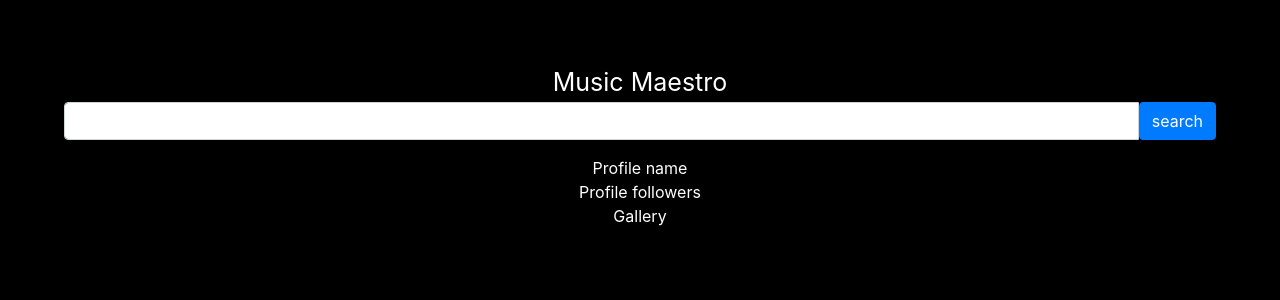
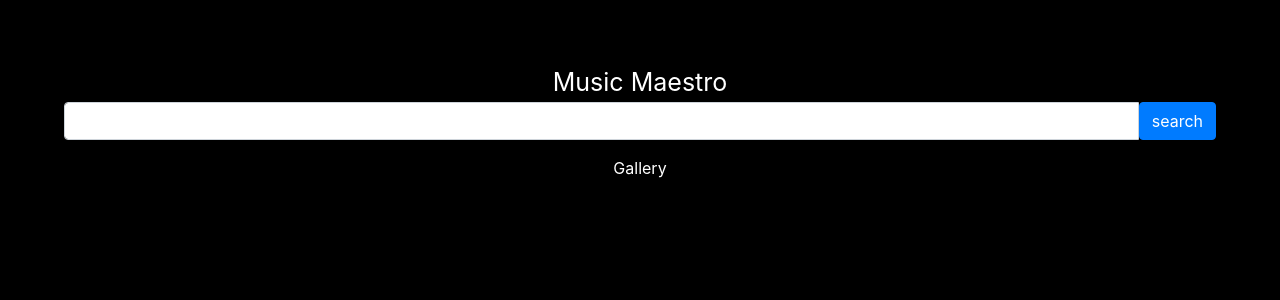
Before and after one commit to YakubuAmidu/Maestro, a React (Create React App) app: page / in a window 1280 px wide. Shown: the top 300 px of the page. Built offline with nearby package versions, Linux system fonts and the light colour scheme; the HTML template or start-up script is replaced by a standard one.

Commit message:
Commiting changes

```diff
--- a/src/Profile.jsx
+++ b/src/Profile.jsx
@@ -3,10 +3,13 @@ import './App.css';
 
 class Profile extends Component {
   render() {
+    let artist = { name: ' ', followers: {total: ' '}};
+    artist = this.props.artist !== null ? this.props.artist : artist;
+
     return (
-     <div>
-      <div>Profile name</div>
-      <div>Profile followers</div>
+     <div className="profile">
+      <div>{artist.name}</div>
+      <div>{artist.followers.total}</div>
      </div>
     )
   }
```
